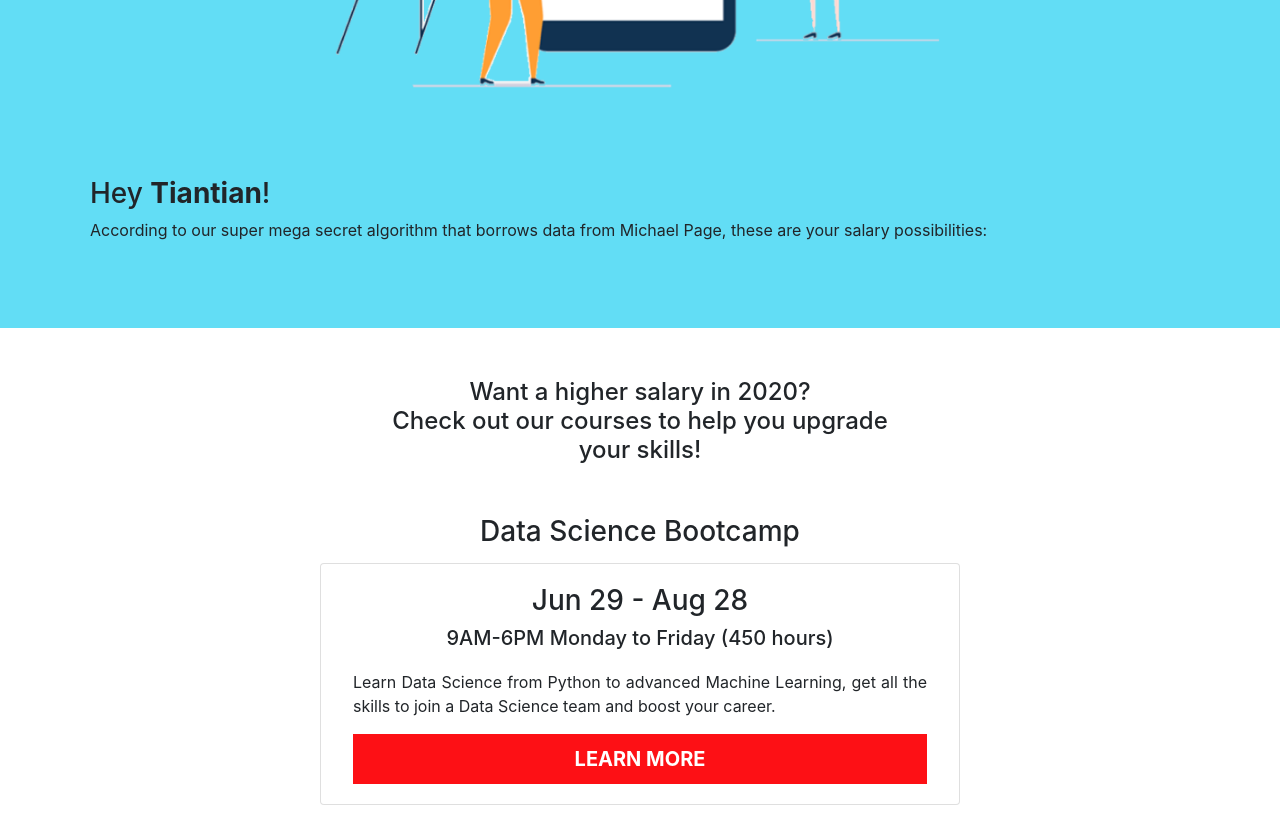
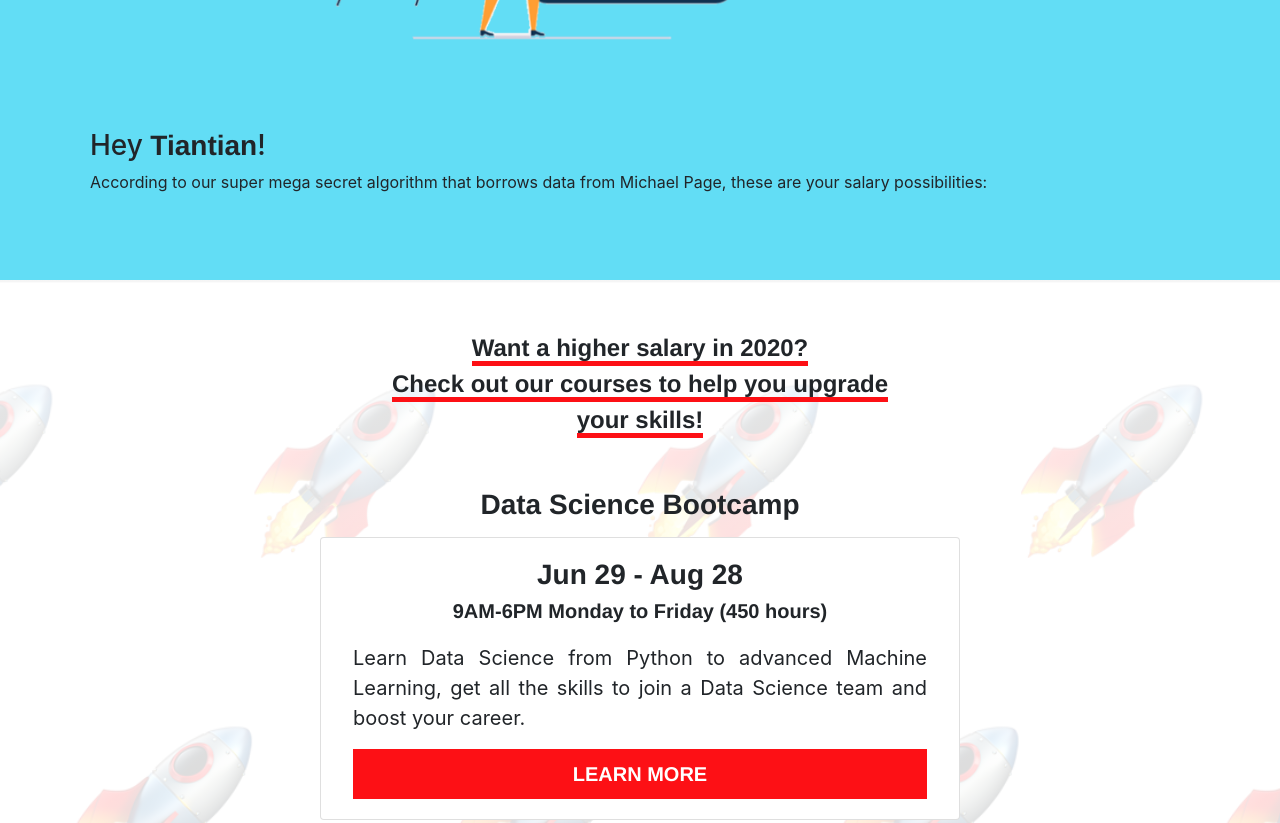
Before and after one commit to zywangdylan/salary_guide, a plain HTML site: page index.html in a window 1280 px wide. Shown: the part 880-1703 px from the top of the page. Drawn offline with nearby package versions, Linux system fonts and the light colour scheme; no server answers.

Commit message:
header fonts set, background rockets with parallax set

```diff
--- a/index.html
+++ b/index.html
@@ -1648,10 +1648,12 @@
       </div>
     </div>
 </div>
-<div class="footer">
+
+  <div class="footer">
+  <div class="bg"></div>
   <div class="prompt">
-    <h4>Want a higher salary in 2020?</h4>
-    <h4>Check out our courses to help you upgrade your skills!</h4>
+    <h4><span>Want a higher salary in 2020?</span></h4>
+    <h4><span>Check out our courses to help you upgrade your skills!</span></h4>
   </div>
   <div class="bootcamp">
     <h3 class="title">Data Science Bootcamp</h3>
--- a/index.js
+++ b/index.js
@@ -48,3 +48,9 @@ let Submissions = new BaaS.TableObject('submissions')
 }
 
 getData()
+
+window.addEventListener('scroll', e => {
+  let scrolled = window.pageYOffset
+  const bg = document.querySelector('.bg')
+  bg.style.top = - (scrolled * 0.4)
+})
--- a/style.css
+++ b/style.css
@@ -27,8 +27,9 @@ body {
 }
 
 .headline h1 {
-  font-size: 120px;
+  font-size: 100px;
   font-weight: bold;
+  font-family: 'Circular Std', 'Helvetica';
 }
 
 .graphic {
@@ -41,7 +42,8 @@ body {
 }
 
 .intro #user-name {
-  font-weight: bolder;
+  font-weight: bold;
+  font-family: 'Circular Std', 'Helvetica';
 }
 
 
@@ -82,6 +84,8 @@ th span {
   padding: 10px 15px;
   margin: 5px 3px;
   border-radius: 5px;
+  font-weight: bold;
+  font-family: 'Circular Std', 'Helvetica';
 }
 
 #shanghai h5 {
@@ -98,6 +102,8 @@ th span {
 
 .table-name {
   margin-bottom: 15px;
+  font-weight: bold;
+  font-family: 'Circular Std', 'Helvetica';
 }
 /*Table header styling*/
 
@@ -120,9 +126,27 @@ td+td {
 /*Table rows styling*/
 
 /*Footer styling*/
+
 .footer {
-  background-color: white;
   padding-top: 30px;
+  position: relative;
+  background-color: transparent;
+}
+
+.bg {
+  width: 100vw;
+  /*height: 500px;*/
+  position: absolute;
+  top: 200;
+  bottom: 0;
+  left: 0;
+  right: 0;
+  z-index: -1;
+  background-image: linear-gradient(rgba(255, 255, 255, 0.9), rgba(255, 255, 255, 0.7)), url('images/bg.jpg');
+  /*background-attachment: fixed;*/
+  background-position: center;
+  background-repeat: no-repeat;
+  background-size: cover;
 }
 
 .prompt {
@@ -132,7 +156,15 @@ td+td {
 
 .prompt h4 {
   margin-bottom: 0;
+  font-weight: bold;
+  font-family: 'Circular Std', 'Helvetica';
 }
+
+.prompt h4 span {
+  border-bottom: 5px solid #fd1015;
+  line-height: 150%
+}
+
 
 /*Bootcamp cards styling*/
 .bootcamp {
@@ -141,12 +173,14 @@ td+td {
 
 .bootcamp .title {
   text-align: center;
-
+  font-weight: bold;
+  font-family: 'Circular Std', 'Helvetica';
 }
 
 .bootcamp .subtitle {
   color: gray;
   text-align: center;
+  font-family: 'Circular Std', 'Helvetica';
 }
 
 .card {
@@ -155,11 +189,19 @@ td+td {
   text-align: center;
 }
 
+.card .date {
+  font-weight: bold;
+  font-family: 'Circular Std', 'Helvetica';
+}
+
 .card .schedule {
+  font-weight: bold;
+  font-family: 'Circular Std', 'Helvetica';
   margin-bottom: 20px;
 }
 
 .card .description {
+  font-size: 20px;
   text-align: justify !important;
 }
 
@@ -169,6 +211,7 @@ td+td {
   color: white;
   font-size: 20px;
   font-weight: bold;
+  font-family: 'Circular Std', 'Helvetica';
 }
 /*Bootcamp cards styling*/
 
@@ -191,6 +234,8 @@ td+td {
   text-align: center;
   border-radius: 5px;
   margin-bottom: 0px;
+  font-weight: bold;
+  font-family: 'Circular Std', 'Helvetica';
 }
 
 .remote .subtitle {
@@ -199,12 +244,14 @@ td+td {
   background-color: transparent;
   color: black;
   margin-top: 0;
+
 }
 
 .remote .description {
   margin-top: 10px;
   width: 100%;
   text-align: justify;
+  font-size: 20px;
 }
 /*Remote option section*/
 
@@ -234,6 +281,7 @@ td+td {
   width: 70%;
   margin: 10px auto;
   margin-bottom: 20px;
+  font-size: 20px;
 }
 
 .about #qr {
@@ -241,11 +289,12 @@ td+td {
 }
 
 .about .motto {
-  width: 80%;
+  width: 90%;
   margin: 0 auto;
   font-size: 50px;
   font-weight: bold;
   padding: 80px 0;
-
+  font-family: 'Circular Std', 'Helvetica';
 }
 /*About section*/
+/*Footer styling*/
```
Also changed, not shown: images/bg.jpg (added), images/vertical_frame.jpg (added).
